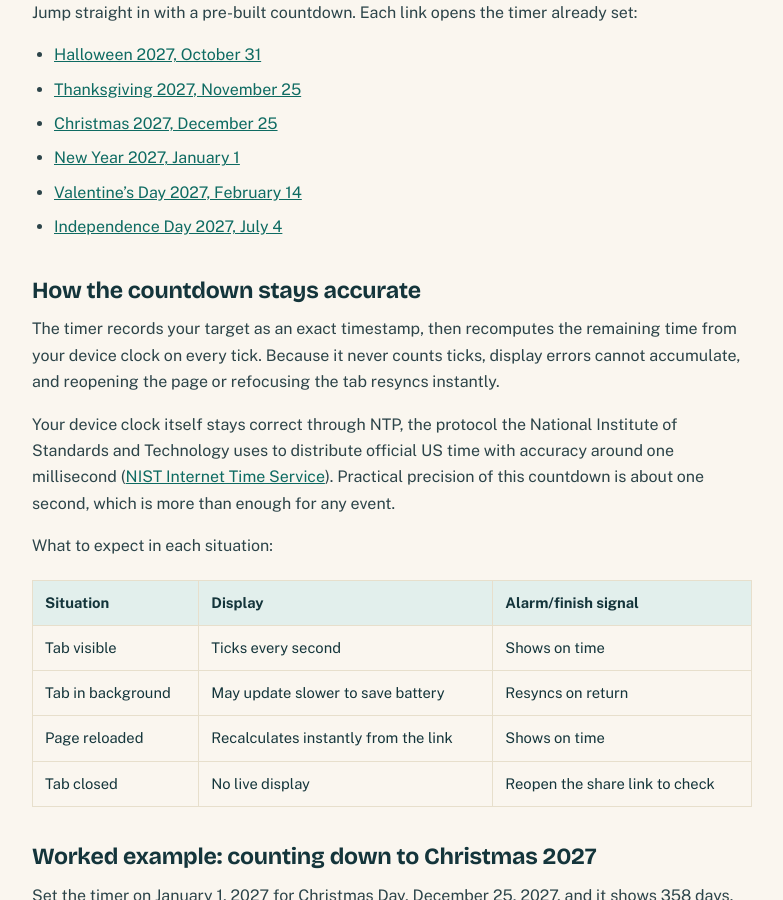
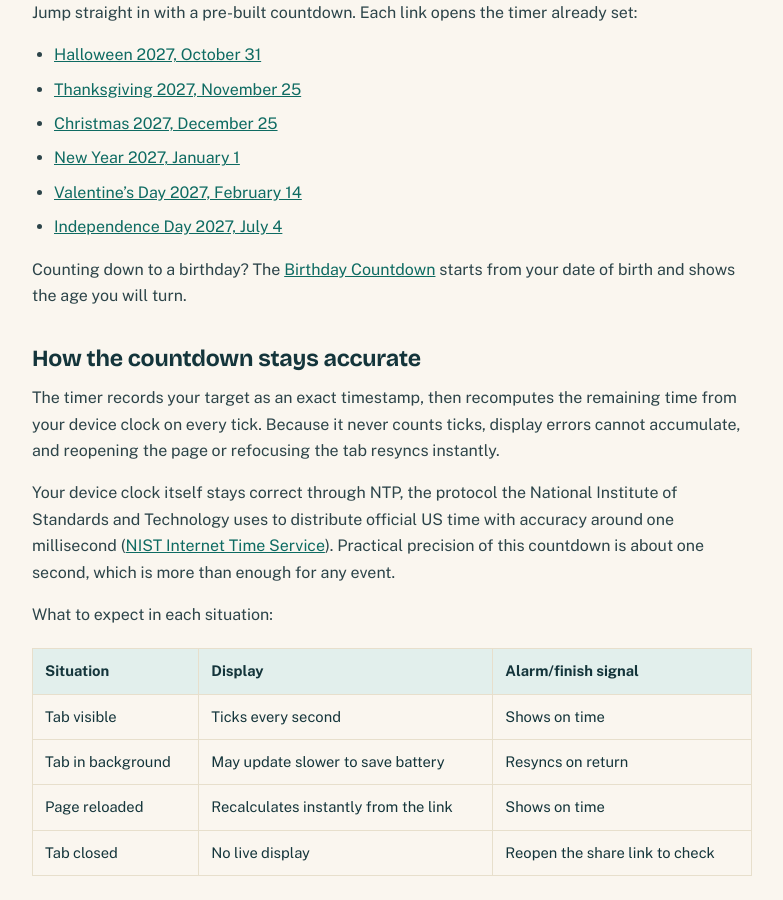
Before and after one commit to zaidmeo09-dhangal/agedatecalc, a Jekyll site: the page built from countdown-timer.md, in a window 1280 px wide and 900 px high, scrolled down 1248 px. Shown: the whole window, without its empty margins (248-1031 px from the left). Built offline with Jekyll 4.4.1, drawn with Linux system fonts in a browser that asks for light colours.

Commit message:
SEO audit fixes: broken links, titles, DST 2027, schema, og:image

```diff
--- a/countdown-timer.md
+++ b/countdown-timer.md
@@ -154,6 +154,8 @@ Jump straight in with a pre-built countdown. Each link opens the timer already s
 - [New Year 2027, January 1]({{ '/countdown-timer/' | relative_url }}?to=2027-01-01T00:00&label=New%20Year%202027)
 - [Valentine's Day 2027, February 14]({{ '/countdown-timer/' | relative_url }}?to=2027-02-14T00:00&label=Valentine%27s%20Day%202027)
 - [Independence Day 2027, July 4]({{ '/countdown-timer/' | relative_url }}?to=2027-07-04T00:00&label=Independence%20Day%202027)
+
+Counting down to a birthday? The [Birthday Countdown]({{ '/birthday-countdown/' | relative_url }}) starts from your date of birth and shows the age you will turn.
 
 ## How the countdown stays accurate
 
```
